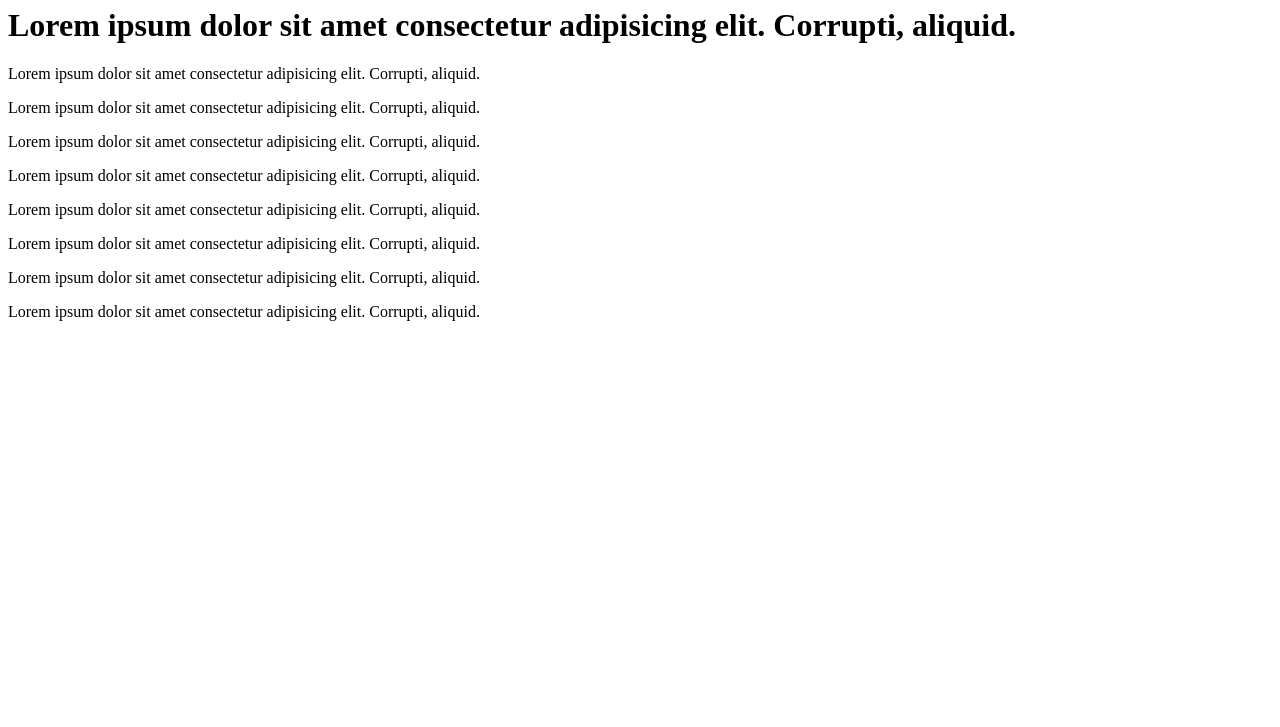
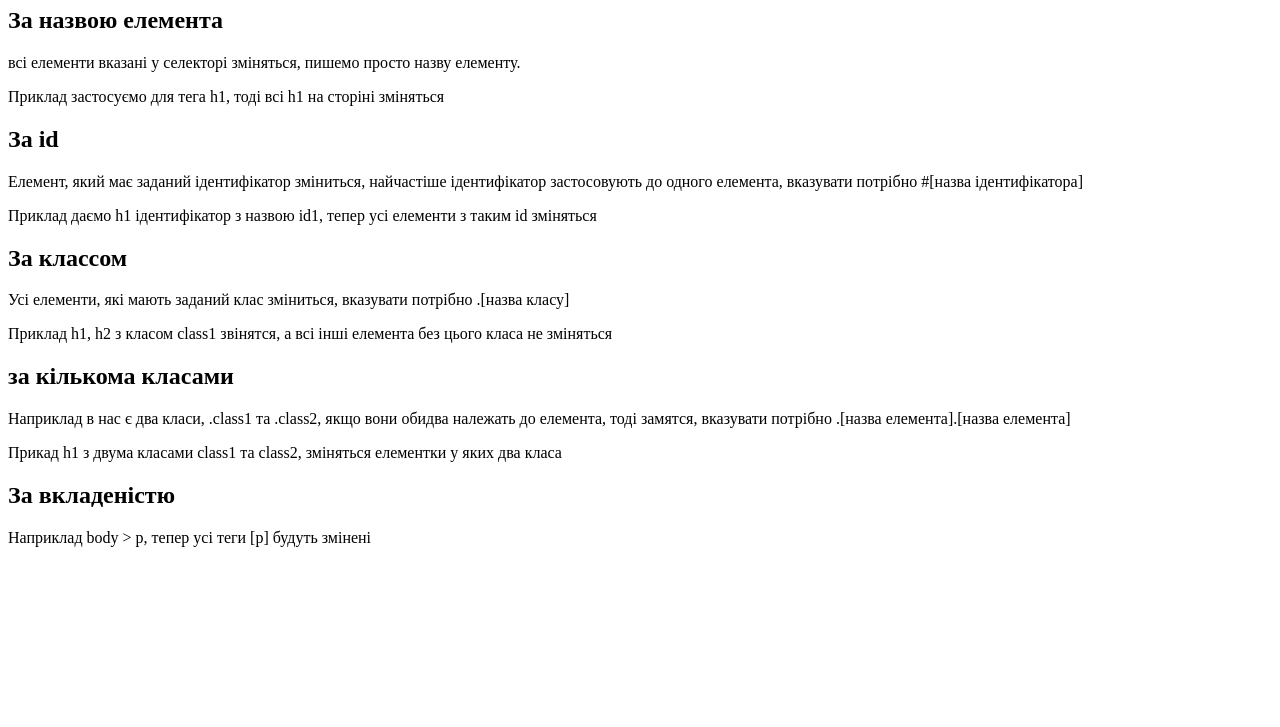
Before and after one commit to rstnik/Homework5, a plain HTML site: page index.html in a window 1280 px wide. Shown: the part 73-800 px from the top of the page. Drawn offline with Linux system fonts and the light colour scheme.

Commit message:
completed the task

```diff
--- a/index.html
+++ b/index.html
@@ -1,20 +1,30 @@
 <!DOCTYPE html>
-<html lang="en">
+<html lang="uk">
+
 <head>
     <meta charset="UTF-8">
     <meta name="viewport" content="width=device-width, initial-scale=1.0">
     <title>Document</title>
 </head>
+
 <body>
-    <h1>Lorem ipsum dolor sit amet consectetur adipisicing elit. Corrupti, aliquid.</h1>
-    <h1 id="title">Lorem ipsum dolor sit amet consectetur adipisicing elit. Corrupti, aliquid.</h1>
-    <p class="text-1">Lorem ipsum dolor sit amet consectetur adipisicing elit. Corrupti, aliquid.</p>
-    <p class="text-2">Lorem ipsum dolor sit amet consectetur adipisicing elit. Corrupti, aliquid.</p>
-    <p class="text-3">Lorem ipsum dolor sit amet consectetur adipisicing elit. Corrupti, aliquid.</p>
-    <p class="text-4">Lorem ipsum dolor sit amet consectetur adipisicing elit. Corrupti, aliquid.</p>
-    <p class="text-5">Lorem ipsum dolor sit amet consectetur adipisicing elit. Corrupti, aliquid.</p>
-    <p class="text-6">Lorem ipsum dolor sit amet consectetur adipisicing elit. Corrupti, aliquid.</p>
-    <p class="text-7">Lorem ipsum dolor sit amet consectetur adipisicing elit. Corrupti, aliquid.</p>
-    <p class="text-8">Lorem ipsum dolor sit amet consectetur adipisicing elit. Corrupti, aliquid.</p>
+    <h1>Селектори:</h1>
+    <h2>За назвою елемента</h2>
+    <p>всі елементи вказані у селекторі зміняться, пишемо просто назву елементу.</p>
+    <p>Приклад застосуємо для тега h1, тоді всі h1 на сторіні зміняться</p>
+    <h2>За id</h2>
+    <p>Елемент, який має заданий ідентифікатор зміниться, найчастіше ідентифікатор застосовують до одного елемента,
+        вказувати потрібно #[назва ідентифікатора]</p>
+    <p>Приклад даємо h1 ідентифікатор з назвою id1, тепер усі елементи з таким id зміняться</p>
+    <h2>За классом</h2>
+    <p>Усі елементи, які мають заданий клас зміниться, вказувати потрібно .[назва класу]</p>
+    <p>Приклад h1, h2 з класом class1 звінятся, а всі інші елемента без цього класа не зміняться</p>
+    <h2>за кількома класами</h2>
+    <p>Наприклад в нас є два класи, .class1 та .class2, якщо вони обидва належать до елемента, тоді замятся, вказувати
+        потрібно .[назва елемента].[назва елемента]</p>
+    <p>Прикад h1 з двума класами class1 та class2, зміняться елементки у яких два класа</p>
+    <h2>За вкладеністю</h2>
+    <p>Наприклад body > p, тепер усі теги [p] будуть змінені </p>
 </body>
+
 </html>
--- a/style.css
+++ b/style.css
@@ -0,0 +1,26 @@
+*{
+    color: pink;
+}
+h1{
+    color: red;
+}
+
+#text1{
+    color: orange;
+}
+
+.text2{
+    color: yellow;
+}
+
+.text2.text3{
+    color: green;
+}
+
+.class1>p{
+    color: aqua;
+}
+
+.text4, .text5{
+    color: purple;
+}
```
Also changed, not shown: index2.html (added, +24 -0 lines), 1 other file.
